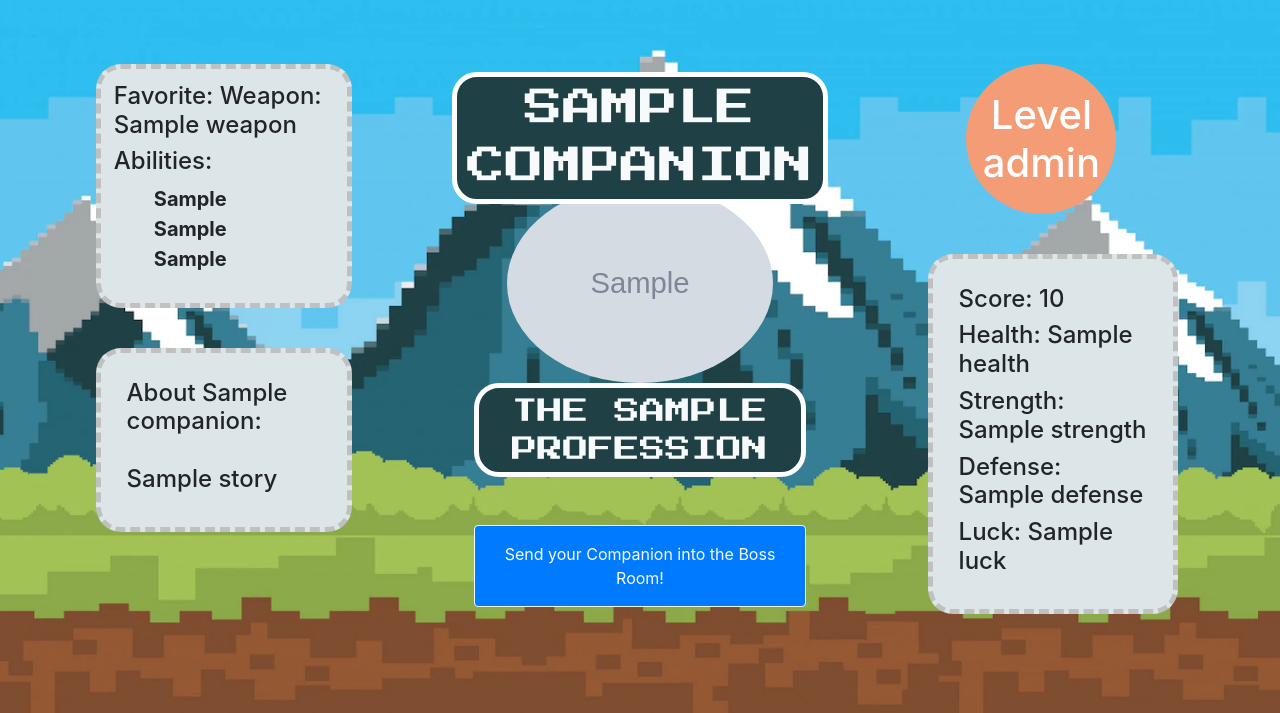
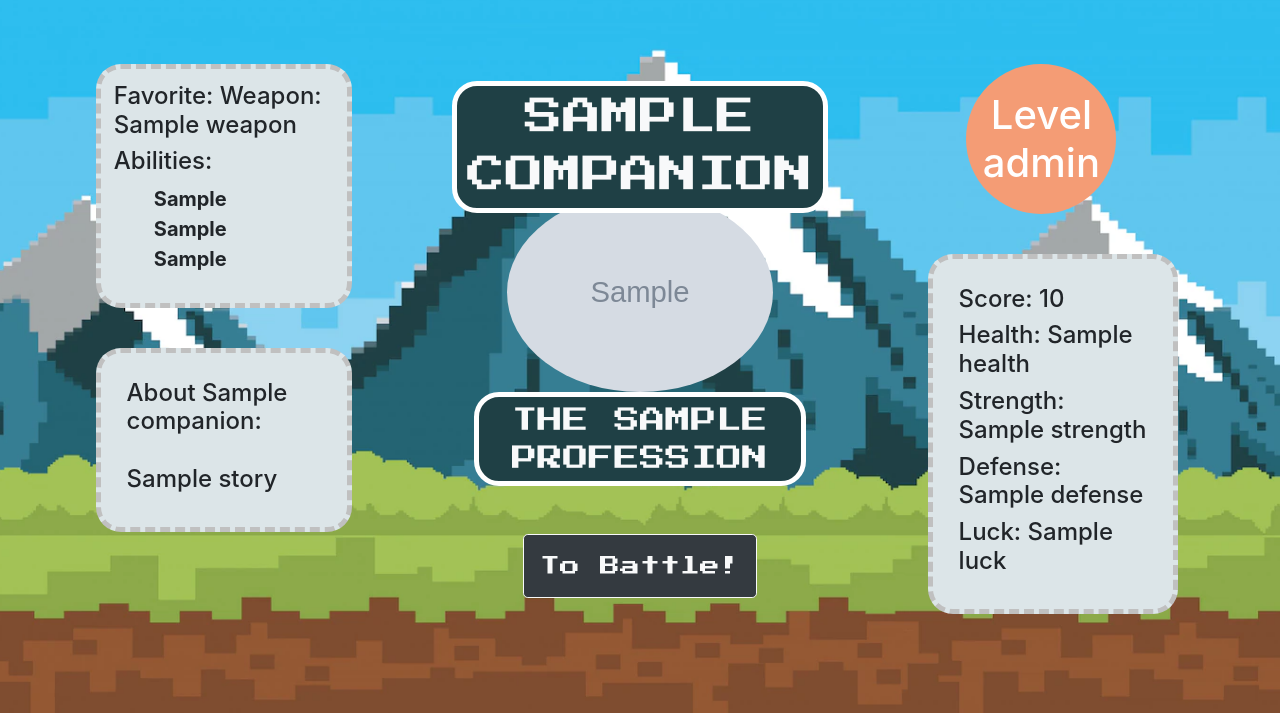
Before and after one commit to lynango/dungeons-and-companions, a Flask app: template flask_app/templates/character_page.html in a window 1280 px wide; the page is wider, and only the part inside the window is pictured. Shown: the part 87-800 px from the top of that part. Run offline with Flask 2, Linux system fonts and the light colour scheme; the template is opened without the code that fills it: most values are stand-ins (such as "Sample title", 1, 10 or a date in 2020); grey boxes marked "Sample" are stand-in pictures; some libraries are stand-ins or nearby versions.

Commit message:
view character pg update

```diff
--- a/flask_app/controllers/users.py
+++ b/flask_app/controllers/users.py
@@ -49,7 +49,7 @@ def login():
         flash("Invalid Email/Password","login")
         return redirect('/')
     session['user_id'] = user_with_email.id
-    return redirect('/dashboard')
+    return redirect('/welcome')
 
 #Validation checkpoint for logged-in users // Renders the Dashboard Page
 @app.route('/dashboard')
--- a/flask_app/templates/character_page.html
+++ b/flask_app/templates/character_page.html
@@ -45,7 +45,7 @@
             <div class="text-name text-center text-light text-uppercase">{{companion.name}}</div>
             <div class="companion-pic"><img class="companion-pic2 rounded-circle" src={{companion.picture}} alt="Picture of a Companion"/></div>
             <div class="text-profession text-center text-light text-uppercase">THE {{companion.profession}}</div>
-            <div class="d-flex justify-content-center mt-5"><a href="battle_start/{{companion.id}}" class="btn btn-primary btn-outline-light p-3">Send your Companion into the Boss Room!</a></div>
+            <div class="d-flex justify-content-center mt-5"><a href="battle_start/{{companion.id}}" class="pixel btn btn-dark btn-outline-light btn-lg p-3">To Battle!</a></div>
         </div>
 
         <div class="column">
```
